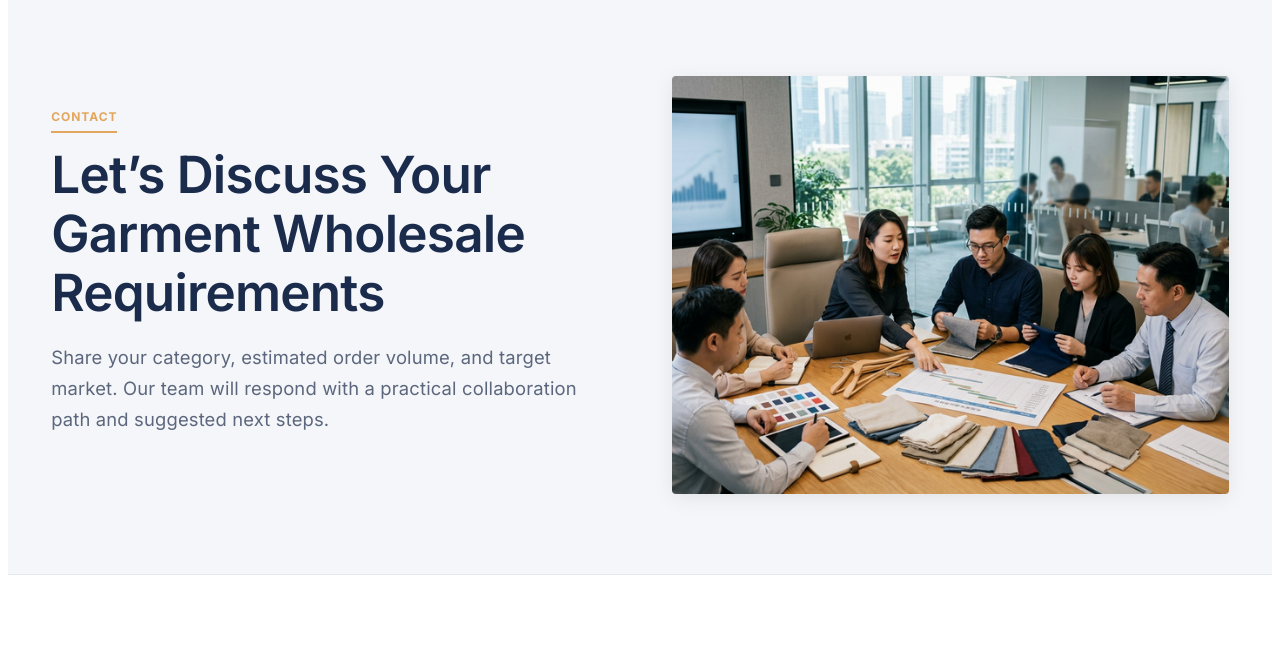
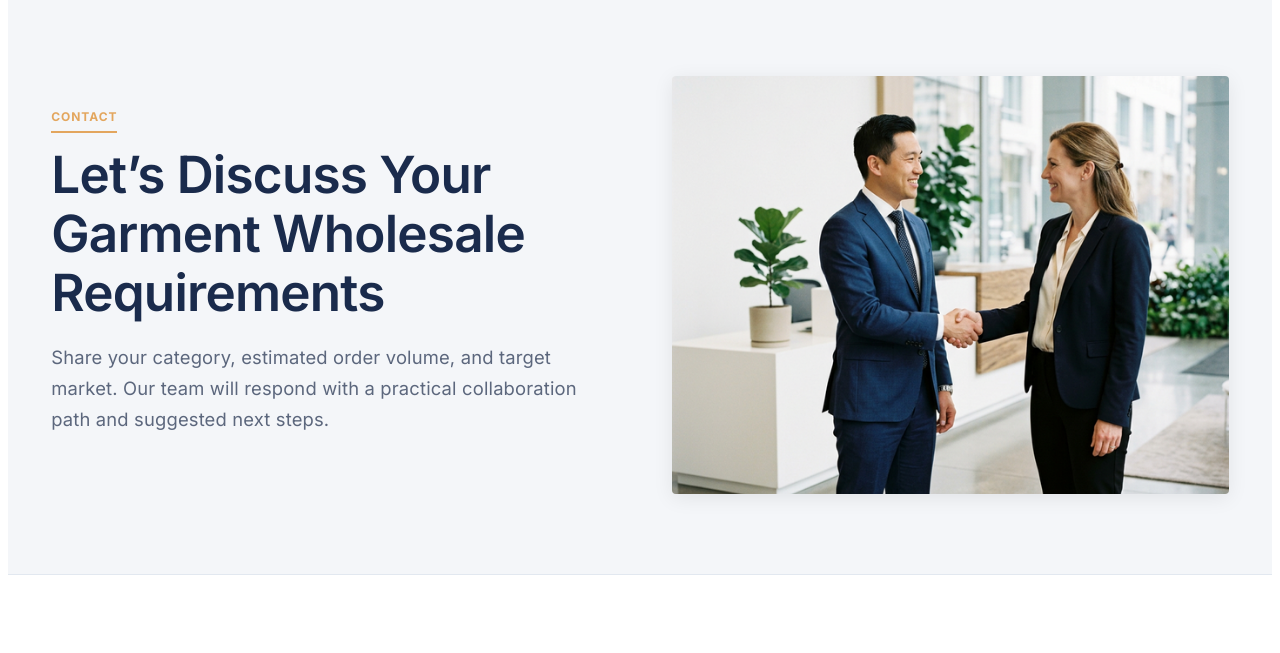
Before and after one commit to lopmaker/mijenro-international-website, a plain HTML site: page contact.html in a window 1280 px wide. Shown: the part 84-737 px from the top of the page. Drawn offline with Linux system fonts and the light colour scheme.

Commit message:
feat: replace Contact page hero with new handshake image

```diff
--- a/contact.html
+++ b/contact.html
@@ -88,7 +88,7 @@
           </div>
           <div class="hero-panel"
             style="border-radius: var(--radius-m); overflow: hidden; box-shadow: 0 4px 20px rgba(0, 0, 0, 0.08);">
-            <img src="assets/asian_business_team.png" alt="Mijenro team ready to connect with global buyers"
+            <img src="assets/contact_hero_handshake.png" alt="Mijenro team ready to connect with global buyers"
               style="width: 100%; aspect-ratio: 4/3; object-fit: cover;" />
           </div>
         </div>
```
Also changed, not shown: assets/contact_hero_handshake.png (added).
